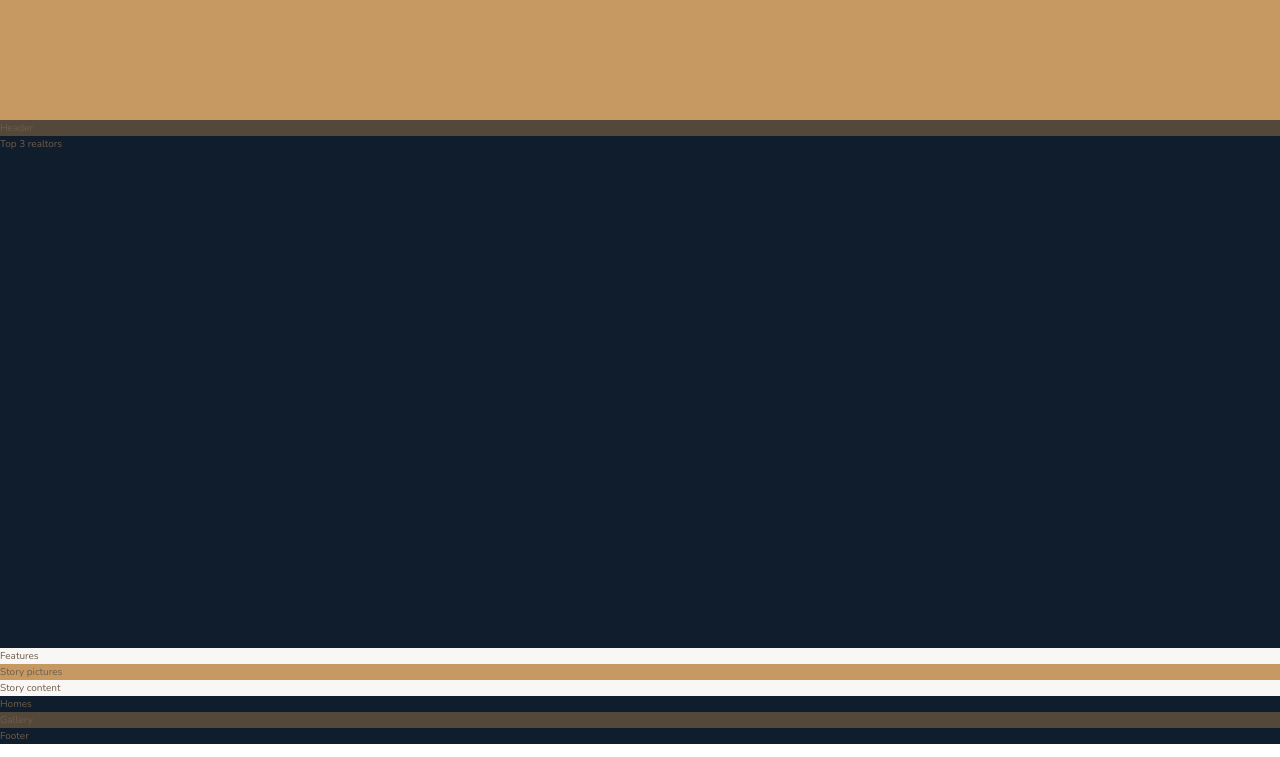
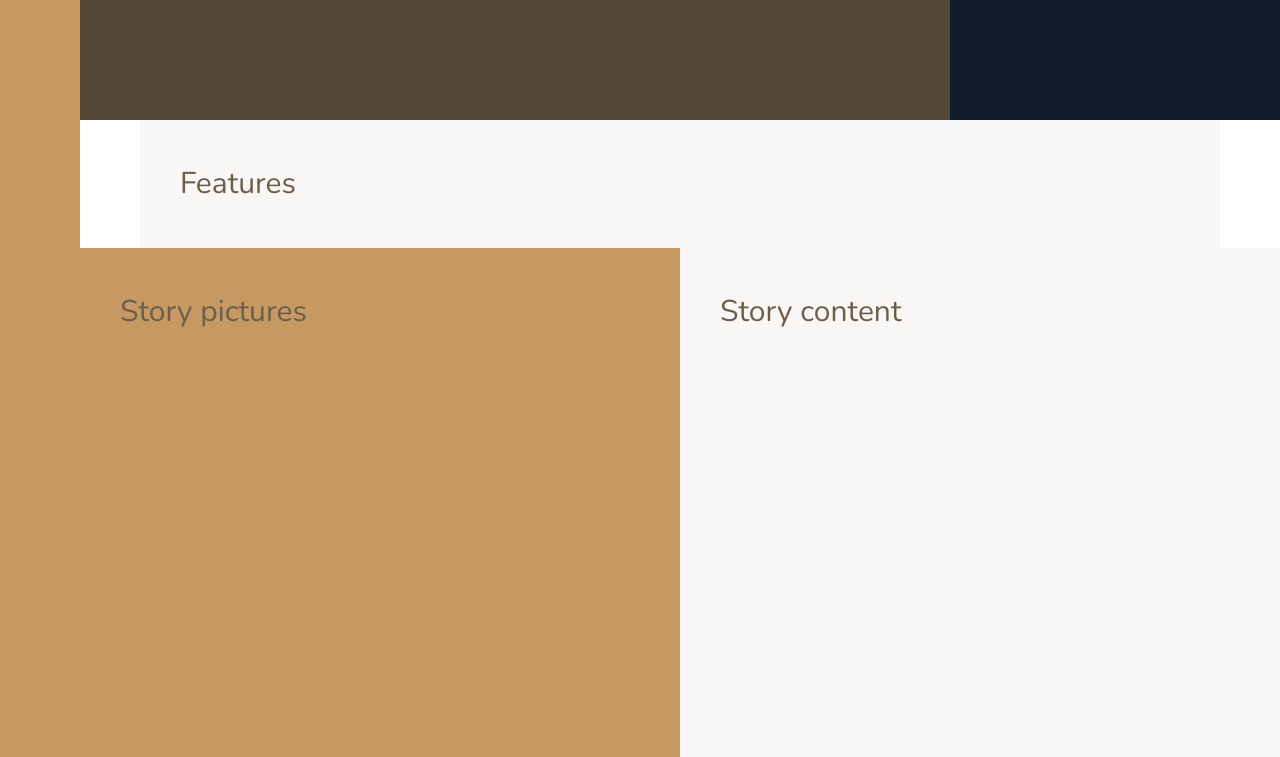
Before and after one commit to Jawid-7ce/Advanced-CSS-and-SASS-Projects, a website: page Nexter project/index.html in a window 1280 px wide. Shown: the part 520-1277 px from the top of the page. Drawn offline with nearby package versions, Linux system fonts and the light colour scheme.

Commit message:
The overall layout has been built part 2

```diff
--- a/Nexter project/sass/_base.scss
+++ b/Nexter project/sass/_base.scss
@@ -37,4 +37,13 @@ body {
 .container {
   display: grid;
   grid-template-rows: 80vh min-content 40vw repeat(3, min-content);
+  grid-template-columns:
+    [sidebar-start] 8rem [sidebar-end full-start] minmax(6rem, 1fr)
+    [center-start] repeat(8, [col-start] minmax(min-content, 14rem) [col-end])
+    [center-end] minmax(6rem, 1fr) [full-end];
+
+  & > * {
+    padding: 40px;
+    font-size: 3em;
+  }
 }
--- a/Nexter project/sass/_features.scss
+++ b/Nexter project/sass/_features.scss
@@ -1,3 +1,4 @@
 .features {
   background-color: $color-grey-light-1;
+  grid-column: center-start / center-end;
 }
--- a/Nexter project/sass/_footer.scss
+++ b/Nexter project/sass/_footer.scss
@@ -1,3 +1,4 @@
 .footer {
-    background-color: $color-secondary;
+  background-color: $color-secondary;
+  grid-column: full-start / full-end;
 }
--- a/Nexter project/sass/_gallery.scss
+++ b/Nexter project/sass/_gallery.scss
@@ -1,3 +1,4 @@
 .gallery {
   background-color: $color-grey-dark-1;
+  grid-column: full-start / full-end;
 }
--- a/Nexter project/sass/_header.scss
+++ b/Nexter project/sass/_header.scss
@@ -1,3 +1,4 @@
 .header {
     background-color: $color-grey-dark-1;
+    grid-column: full-start / col-end 6;
 }
--- a/Nexter project/sass/_homes.scss
+++ b/Nexter project/sass/_homes.scss
@@ -1,3 +1,4 @@
 .homes {
   background-color: $color-secondary;
+  grid-column: center-start / center-end;
 }
--- a/Nexter project/sass/_realtors.scss
+++ b/Nexter project/sass/_realtors.scss
@@ -1,3 +1,4 @@
 .realtors {
   background-color: $color-secondary;
+  grid-column: col-start 7 / full-end;
 }
--- a/Nexter project/sass/_sidebar.scss
+++ b/Nexter project/sass/_sidebar.scss
@@ -1,3 +1,5 @@
 .sidebar {
   background-color: $color-primary;
+  grid-column: sidebar-start / sidebar-end;
+  grid-row: 1 / -1;
 }
--- a/Nexter project/sass/_story.scss
+++ b/Nexter project/sass/_story.scss
@@ -1,9 +1,11 @@
 .story {
   &__pictures {
     background-color: $color-primary;
+    grid-column: full-start / col-end 4;
   }
 
   &__content {
     background-color: $color-grey-light-1;
+    grid-column: col-start 5 / full-end;
   }
 }
```
Also changed, not shown: Nexter project/css/style.css.
